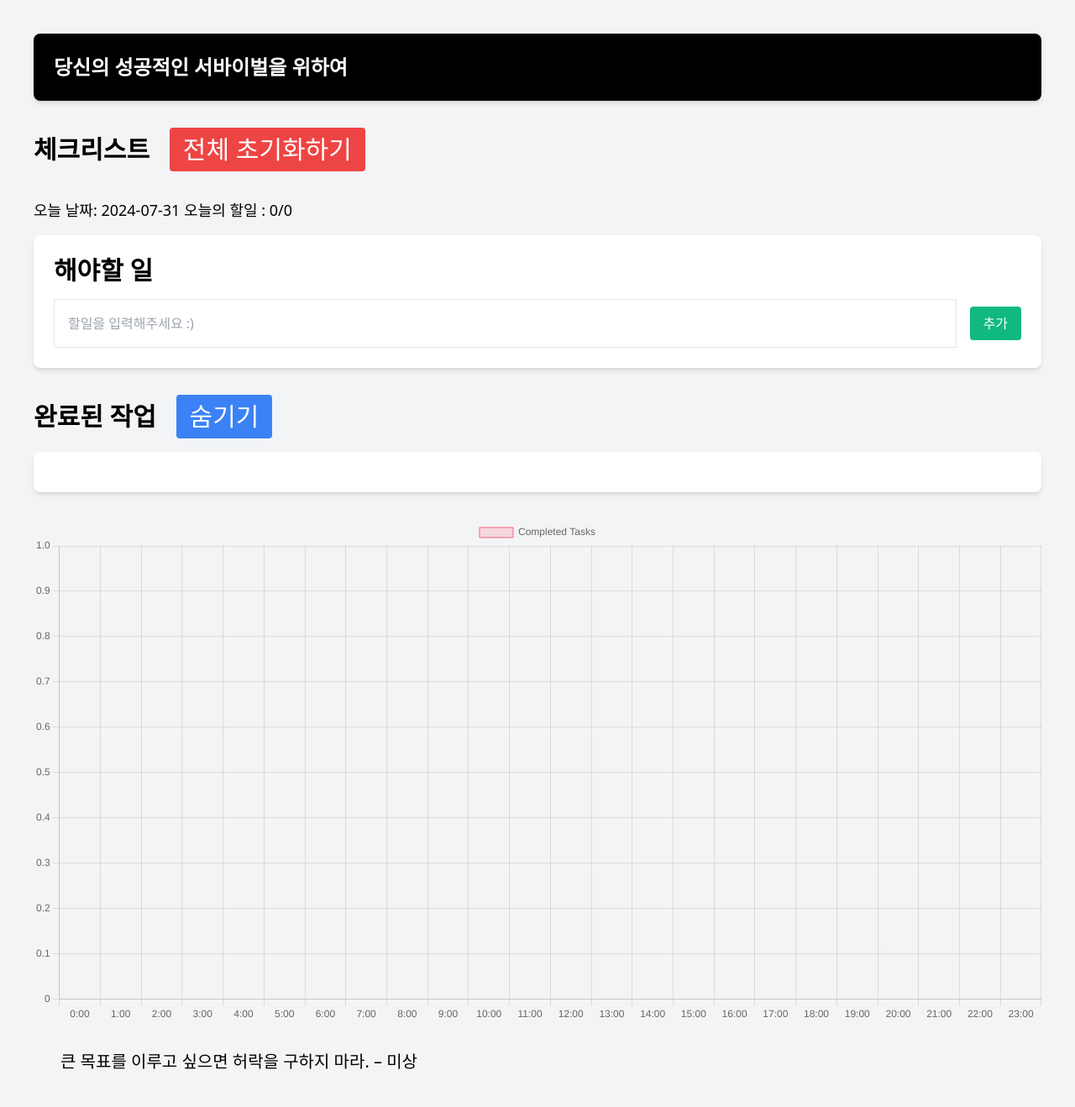
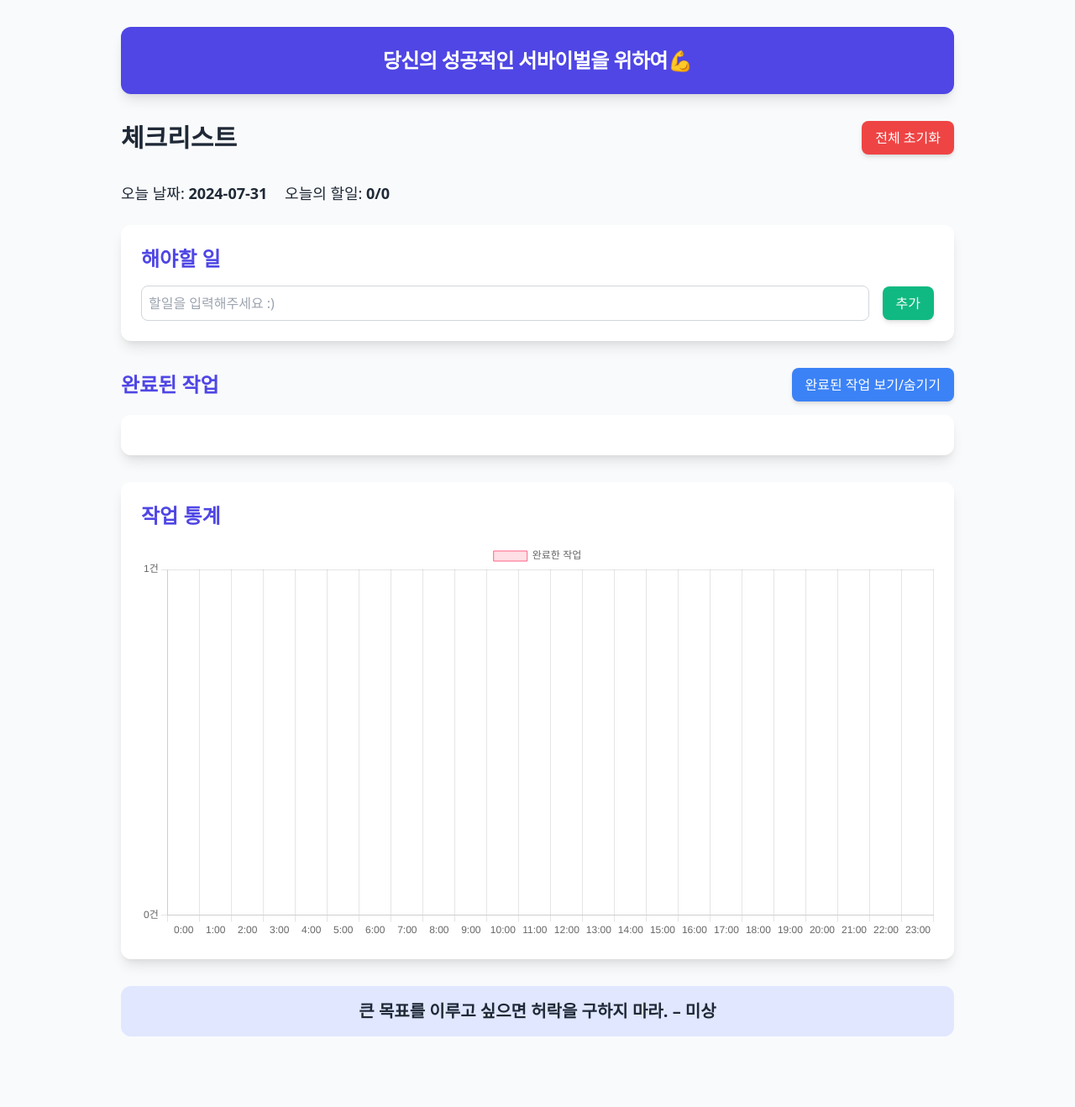
Before and after one commit to EXPOIR0405/Checklist-for-ADHD, a Flask app: page / in a window 1280 px wide. Shown: the whole page at 84% size. After the commit the page ends 1234 px from the top, so only its background shows below. Run offline with Flask 3, Linux system fonts and the light colour scheme.

Commit message:
디자인 수정

```diff
--- a/last_reset.txt
+++ b/last_reset.txt
@@ -1 +1 @@
-2024-07-13
+2024-07-31
--- a/templates/index.html
+++ b/templates/index.html
@@ -1,76 +1,66 @@
 <!DOCTYPE html>
-<html lang="en">
+<html lang="ko">
 <head>
     <meta charset="UTF-8">
+    <meta name="viewport" content="width=device-width, initial-scale=1.0">
     <title>당신만을 위한 업무 체크리스트</title>
     <link href="https://cdn.jsdelivr.net/npm/tailwindcss@2.2.19/dist/tailwind.min.css" rel="stylesheet">
     <script src="https://cdn.jsdelivr.net/npm/chart.js"></script>
     <style>
-        /* 로딩 스피너 스타일 */
         .loader {
-            border: 16px solid #f3f3f3;
+            border: 4px solid #f3f3f3;
             border-radius: 50%;
-            border-top: 16px solid #3498db;
-            width: 120px;
-            height: 120px;
-            animation: spin 2s linear infinite;
-            position: absolute;
-            top: 50%;
-            left: 50%;
-            transform: translate(-50%, -50%);
+            border-top: 4px solid #3498db;
+            width: 40px;
+            height: 40px;
+            animation: spin 1s linear infinite;
         }
-
         @keyframes spin {
-            0% { transform: translate(-50%, -50%) rotate(0deg); }
-            100% { transform: translate(-50%, -50%) rotate(360deg); }
-        }
-
-        #loader-container {
-            position: fixed;
-            width: 100%;
-            height: 100%;
-            top: 0;
-            left: 0;
-            background-color: rgba(255, 255, 255, 0.8);
-            z-index: 9999;
-            display: flex;
-            justify-content: center;
-            align-items: center;
+            0% { transform: rotate(0deg); }
+            100% { transform: rotate(360deg); }
         }
     </style>
 </head>
-<body class="bg-gray-100 p-10">
-    <!-- 로딩 스피너 컨테이너 -->
-    <div id="loader-container">
+<body class="bg-gray-50 text-gray-800 font-sans">
+    <div id="loader-container" class="fixed inset-0 bg-white bg-opacity-75 flex justify-center items-center z-50">
         <div class="loader"></div>
     </div>
 
-    <nav class="bg-black shadow-md rounded-lg p-6 mb-8 flex justify-between items-center">
-        <div class="text-2xl font-bold text-white text-center">당신의 성공적인 서바이벌을 위하여</div>
-        <!-- <button onclick="openRandomImage()" class="bg-blue-500 text-white px-4 py-2 rounded">힘들때 보는 것</button> -->
+    <div class="container mx-auto px-4 py-8 max-w-5xl" id="content" style="display: none;">
+        <nav class="bg-indigo-600 shadow-lg rounded-xl p-6 mb-8">
+            <div class="text-2xl font-bold text-white text-center tracking-tight">당신의 성공적인 서바이벌을 위하여💪</div>
         </nav>
-    <div class="container mx-auto" id="content" style="display: none;">
-        <h1 class="text-3xl font-bold mb-8">체크리스트 <button onclick="resetAllTasks()" class="bg-red-500 text-white px-4 py-2 rounded ml-4">전체 초기화하기</button></h1>
-        <div class="text-lg mb-4">오늘 날짜: {{ today }} <span>오늘의 할일 : {{ completed_tasks|length }}/{{ total_tasks }}</span></div>
+
+        <div class="flex justify-between items-center mb-8">
+            <h1 class="text-3xl font-bold text-gray-800">체크리스트</h1>
+            <button onclick="resetAllTasks()" class="bg-red-500 hover:bg-red-600 text-white px-4 py-2 rounded-lg transition duration-300 shadow-md hover:shadow-lg">
+                전체 초기화
+            </button>
+        </div>
+
+        <div class="text-lg mb-6">
+            오늘 날짜: <span class="font-semibold">{{ today }}</span>
+            <span class="ml-4">오늘의 할일: <span class="font-semibold">{{ completed_tasks|length }}/{{ total_tasks }}</span></span>
+        </div>
 
         {% for category in tasks %}
-        <div class="mb-8 p-6 bg-white shadow-md rounded-lg">
-            <div class="text-2xl font-semibold mb-4">{{ category.category }}</div>
+        <div class="mb-8 p-6 bg-white shadow-lg rounded-xl hover:shadow-xl transition duration-300">
+            <div class="text-2xl font-semibold mb-4 text-indigo-600">{{ category.category }}</div>
             {% for task in category.tasks %}
-            <div class="ml-4 mb-4 p-4 bg-gray-50 rounded-lg">
+            <div class="ml-4 mb-4 p-4 bg-gray-50 rounded-xl hover:bg-gray-100 transition duration-300">
                 <div class="flex justify-between items-center">
                     <div>
                         <div class="text-xl font-semibold mb-2">{{ task.title }}</div>
                         <div class="ml-4">
                             {% for step in task.steps %}
-                            <div class="mb-2 text-gray-700">{{ step|safe }}</div>
+                            <div class="mb-2 text-gray-600">{{ step|safe }}</div>
                             {% endfor %}
                         </div>
                     </div>
                     <form method="POST" action="{{ url_for('complete_task') }}">
                         <input type="hidden" name="category" value="{{ category.category }}">
                         <input type="hidden" name="title" value="{{ task.title }}">
-                        <button type="submit" class="bg-blue-500 text-white px-4 py-2 rounded">완료</button>
+                        <button type="submit" class="bg-indigo-500 hover:bg-indigo-600 text-white px-4 py-2 rounded-lg shadow-md hover:shadow-lg transition duration-300">완료</button>
                     </form>
                 </div>
             </div>
@@ -78,34 +68,28 @@
         </div>
         {% endfor %}
 
-        <!-- 해야할 일 입력 폼 -->
-        <div class="mb-8 p-6 bg-white shadow-md rounded-lg">
-            <h2 class="text-3xl font-bold mb-4">해야할 일</h2>
-            <form method="POST" action="{{ url_for('add_task') }}">
-                <div class="flex items-center">
-                    <input type="text" name="title" class="border p-4 mr-4 flex-grow" placeholder="할일을 입력해주세요 :)">
-                    <button type="submit" class="bg-green-500 text-white px-4 py-2 rounded">추가</button>
-                </div>
+        <div class="mb-8 p-6 bg-white shadow-lg rounded-xl">
+            <h2 class="text-2xl font-bold mb-4 text-indigo-600">해야할 일</h2>
+            <form method="POST" action="{{ url_for('add_task') }}" class="flex items-center">
+                <input type="text" name="title" class="border border-gray-300 p-2 rounded-lg flex-grow mr-4" placeholder="할일을 입력해주세요 :)">
+                <button type="submit" class="bg-green-500 hover:bg-green-600 text-white px-4 py-2 rounded-lg shadow-md hover:shadow-lg transition duration-300">추가</button>
             </form>
         </div>
 
-        <!-- 추가된 작업 목록 -->
         {% if additional_tasks %}
-        <div class="mb-8 p-6 bg-white shadow-md rounded-lg">
-            <h2 class="text-3xl font-bold mb-4">해야할 작업</h2>
+        <div class="mb-8 p-6 bg-white shadow-lg rounded-xl">
+            <h2 class="text-2xl font-bold mb-4 text-indigo-600">해야할 작업</h2>
             {% for task in additional_tasks %}
-            <div class="ml-4 mb-4 p-4 bg-gray-50 rounded-lg">
+            <div class="ml-4 mb-4 p-4 bg-gray-50 rounded-xl hover:bg-gray-100 transition duration-300">
                 <div class="flex justify-between items-center">
-                    <div>
-                        <div class="text-xl font-semibold mb-2">{{ task.title }}</div>
-                    </div>
+                    <div class="text-xl font-semibold">{{ task.title }}</div>
                     <div>
                         <form method="POST" action="{{ url_for('complete_task') }}" class="inline">
                             <input type="hidden" name="category" value="추가된 작업">
                             <input type="hidden" name="title" value="{{ task.title }}">
-                            <button type="submit" class="bg-blue-500 text-white px-4 py-2 rounded">완료</button>
+                            <button type="submit" class="bg-indigo-500 hover:bg-indigo-600 text-white px-4 py-2 rounded-lg shadow-md hover:shadow-lg transition duration-300 mr-2">완료</button>
                         </form>
-                        <button onclick="confirmDelete('{{ task.title }}')" class="bg-red-500 text-white px-4 py-2 rounded ml-2">삭제</button>
+                        <button onclick="confirmDelete('{{ task.title }}')" class="bg-red-500 hover:bg-red-600 text-white px-4 py-2 rounded-lg shadow-md hover:shadow-lg transition duration-300">삭제</button>
                     </div>
                 </div>
             </div>
@@ -113,32 +97,39 @@
         </div>
         {% endif %}
 
-        <h2 class="text-3xl font-bold mb-4">완료된 작업 <button onclick="toggleCompletedTasks()" class="bg-blue-500 text-white px-4 py-2 rounded ml-4">숨기기</button></h2>
-        <div class="mb-8 p-6 bg-white shadow-md rounded-lg" id="completedTasksContainer">
+        <div class="mb-8">
+            <div class="flex justify-between items-center mb-4">
+                <h2 class="text-2xl font-bold text-indigo-600">완료된 작업</h2>
+                <button onclick="toggleCompletedTasks()" class="bg-blue-500 hover:bg-blue-600 text-white px-4 py-2 rounded-lg shadow-md hover:shadow-lg transition duration-300">
+                    완료된 작업 보기/숨기기
+                </button>
+            </div>
+            <div id="completedTasksContainer" class="p-6 bg-white shadow-lg rounded-xl">
                 {% for task in completed_tasks %}
-            <div class="ml-4 mb-4 p-4 bg-gray-50 rounded-lg">
+                <div class="mb-4 p-4 bg-gray-50 rounded-xl">
                     <div class="text-xl font-semibold mb-2">{{ task.category }} - {{ task.title }}</div>
-                <div class="ml-4 text-gray-700">완료 시간: {{ task.time }}</div>
+                    <div class="text-gray-600">완료 시간: {{ task.time }}</div>
                 </div>
                 {% endfor %}
             </div>
-
-        <!-- 차트를 그리기 위한 캔버스 -->
-        <canvas id="taskChart" width="400" height="200"></canvas>
-
-        <div class="flex items-center mt-8">
-            <div class="ml-8 text-xl" id="completionMessage"></div>
         </div>
 
-        <!-- 삭제 확인 모달 -->
+        <div class="mb-8 p-6 bg-white shadow-lg rounded-xl">
+            <h2 class="text-2xl font-bold mb-4 text-indigo-600">작업 통계</h2>
+            <canvas id="taskChart" width="400" height="200"></canvas>
+        </div>
+
+        <div class="text-xl font-semibold text-center p-4 bg-indigo-100 rounded-xl" id="completionMessage"></div>
+    </div>
+
     <div id="deleteModal" class="hidden fixed inset-0 bg-gray-600 bg-opacity-50 flex justify-center items-center">
         <div class="bg-white p-6 rounded-lg shadow-lg">
             <p class="text-lg mb-4">정말로 삭제하시겠습니까?</p>
             <div class="flex justify-end">
-                    <button id="cancelDelete" class="bg-gray-300 text-gray-700 px-4 py-2 rounded mr-2">취소</button>
+                <button id="cancelDelete" class="bg-gray-300 hover:bg-gray-400 text-gray-800 px-4 py-2 rounded-lg mr-2 transition duration-300">취소</button>
                 <form method="POST" action="{{ url_for('delete_task') }}" id="deleteForm" class="inline">
                     <input type="hidden" name="title" id="deleteTaskTitle">
-                        <button type="submit" class="bg-red-500 text-white px-4 py-2 rounded">삭제</button>
+                    <button type="submit" class="bg-red-500 hover:bg-red-600 text-white px-4 py-2 rounded-lg transition duration-300">삭제</button>
                 </form>
             </div>
         </div>
@@ -180,7 +171,7 @@
             data: {
                 labels: Array.from({length: 24}, (v, k) => k + ':00'),
                 datasets: [{
-                        label: 'Completed Tasks',
+                    label: '완료한 작업',
                     data: hourlyData,
                     backgroundColor: colors,
                     borderColor: borderColors,
@@ -190,7 +181,16 @@
             options: {
                 scales: {
                     y: {
-                            beginAtZero: true
+                        beginAtZero: true,
+                        ticks: {
+                            callback: function(value, index, values) {
+                                if (value % 1 === 0) {
+                                    return value + '건';
+                                }
+                            },
+                            stepSize: 1
+                        },
+                        max: Math.max(...hourlyData) + 1 // 데이터의 최대값보다 1 큰 값으로 설정
                     }
                 }
             }
@@ -284,6 +284,5 @@
             document.getElementById('content').style.display = 'block';
         }
     </script>
-    </div>
 </body>
 </html>
```
Also changed, not shown: tasks_data.json (+1 -7 lines). Lines whose indentation alone changed are shown as unchanged.
